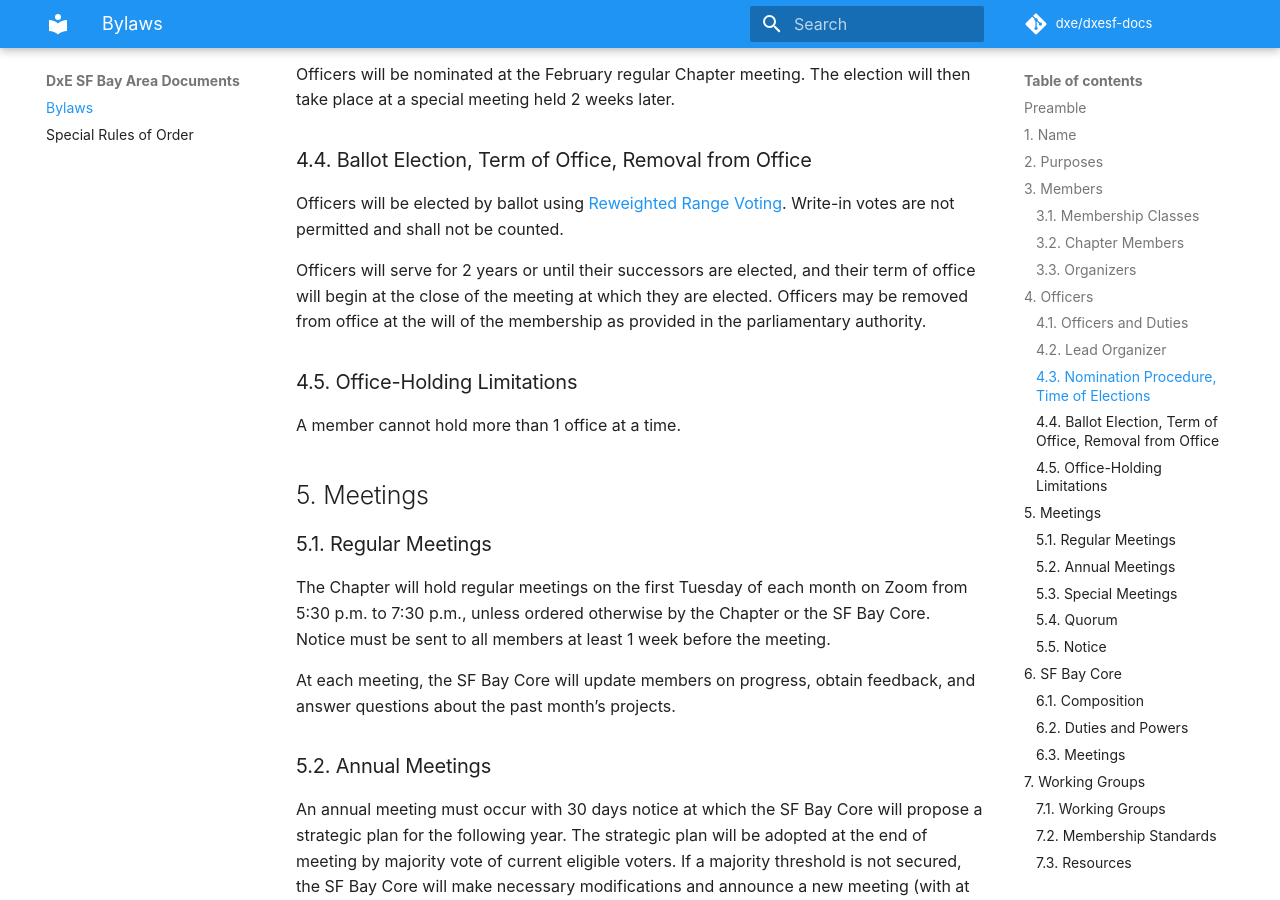
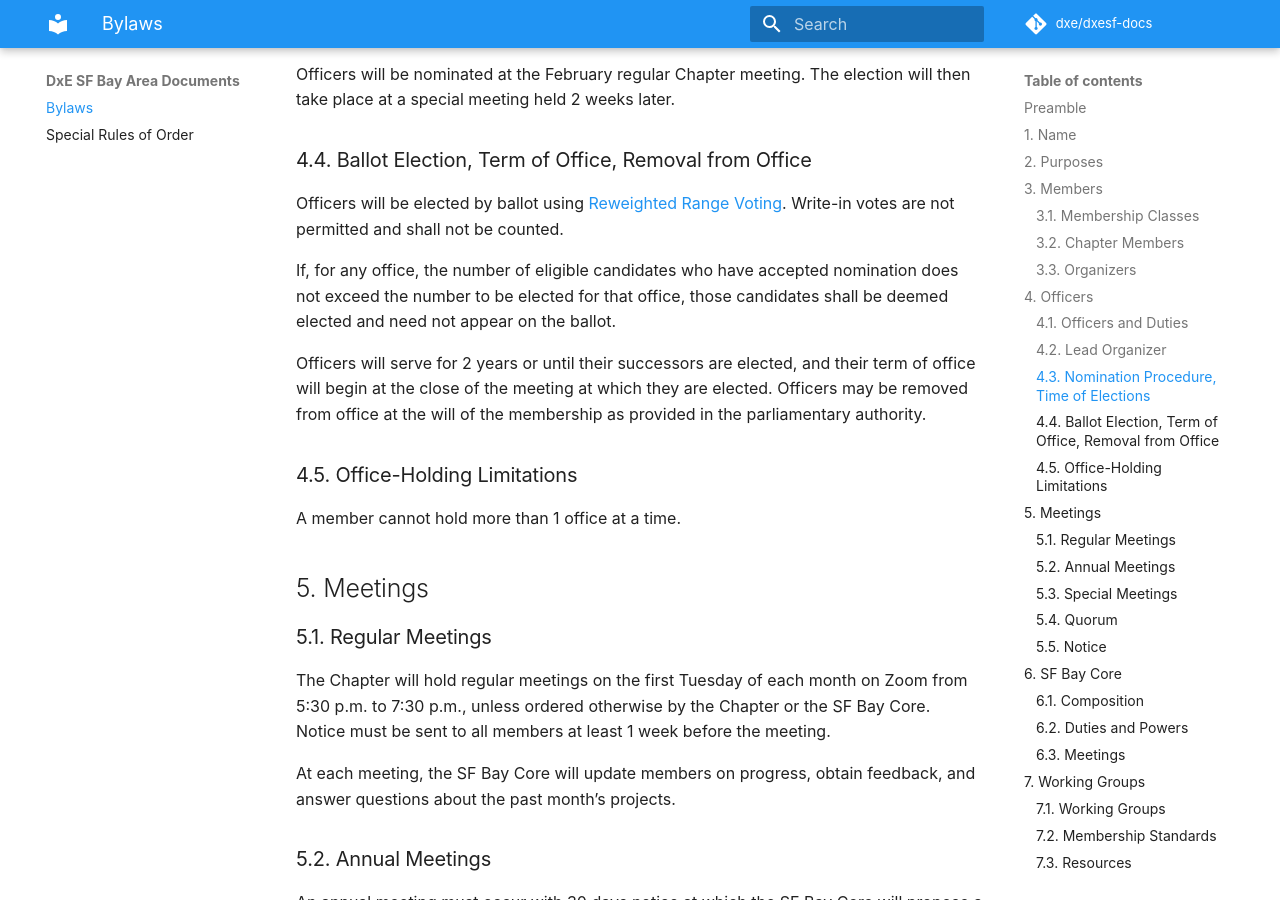
Before and after one commit to dxe/dxesf-docs, an MkDocs documentation site: the page built from docs/index.md, in a window 1280 px wide and 900 px high, scrolled down 2223 px. Built offline with MkDocs 1.6.1 and Material for MkDocs 9.7.7, drawn with Linux system fonts in a browser that asks for light colours; some web fonts are replaced; comment, search, counter and statistics services are not loaded.

Commit message:
Add rule for uncontested candidate elections
Clarify election process for uncontested offices.

```diff
--- a/docs/index.md
+++ b/docs/index.md
@@ -69,6 +69,9 @@ The election will then take place at a special meeting held 2 weeks later.
 
 Officers will be elected by ballot using [Reweighted Range Voting](https://www.rangevoting.org/RRV.html).
 Write-in votes are not permitted and shall not be counted.
+
+If, for any office, the number of eligible candidates who have accepted nomination does not exceed the number to be
+elected for that office, those candidates shall be deemed elected and need not appear on the ballot.
 
 Officers will serve for 2 years or until their successors are elected, and their term of office will begin at the close of the meeting at which they are elected.
 Officers may be removed from office at the will of the membership as provided in the parliamentary authority.
```
